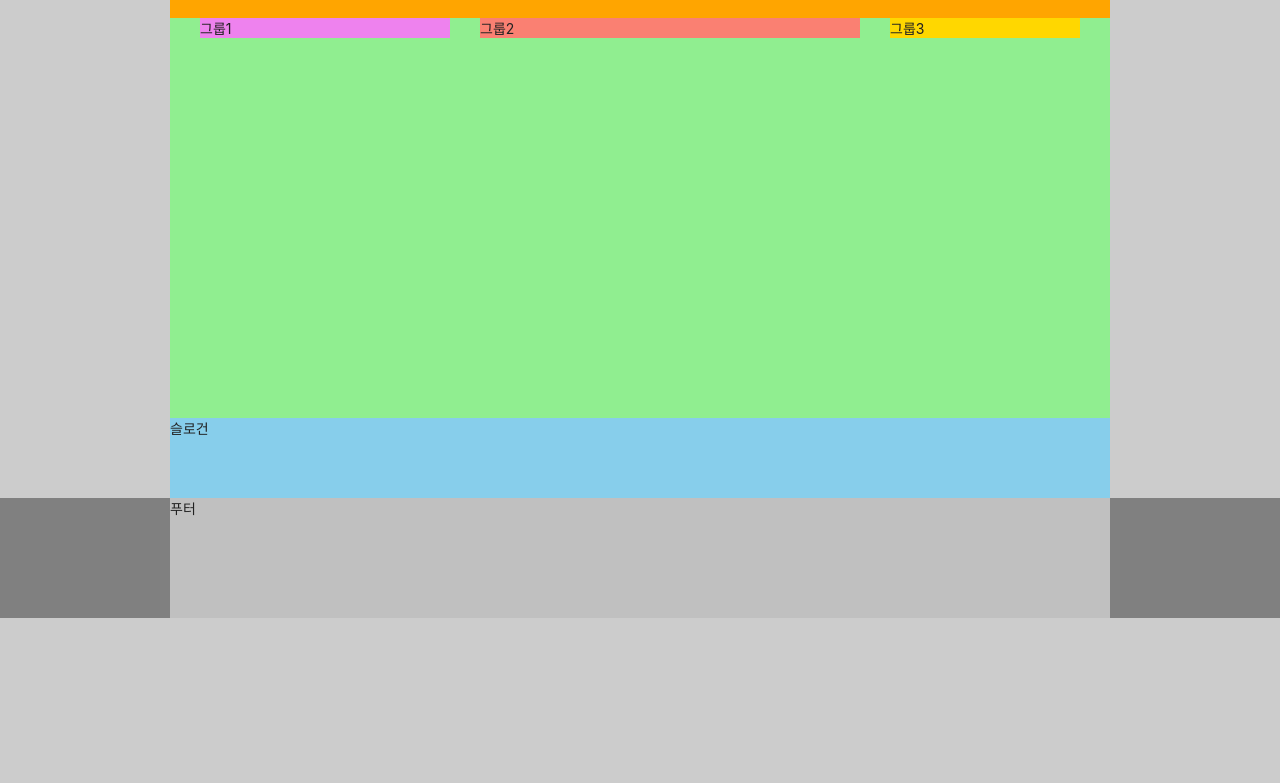
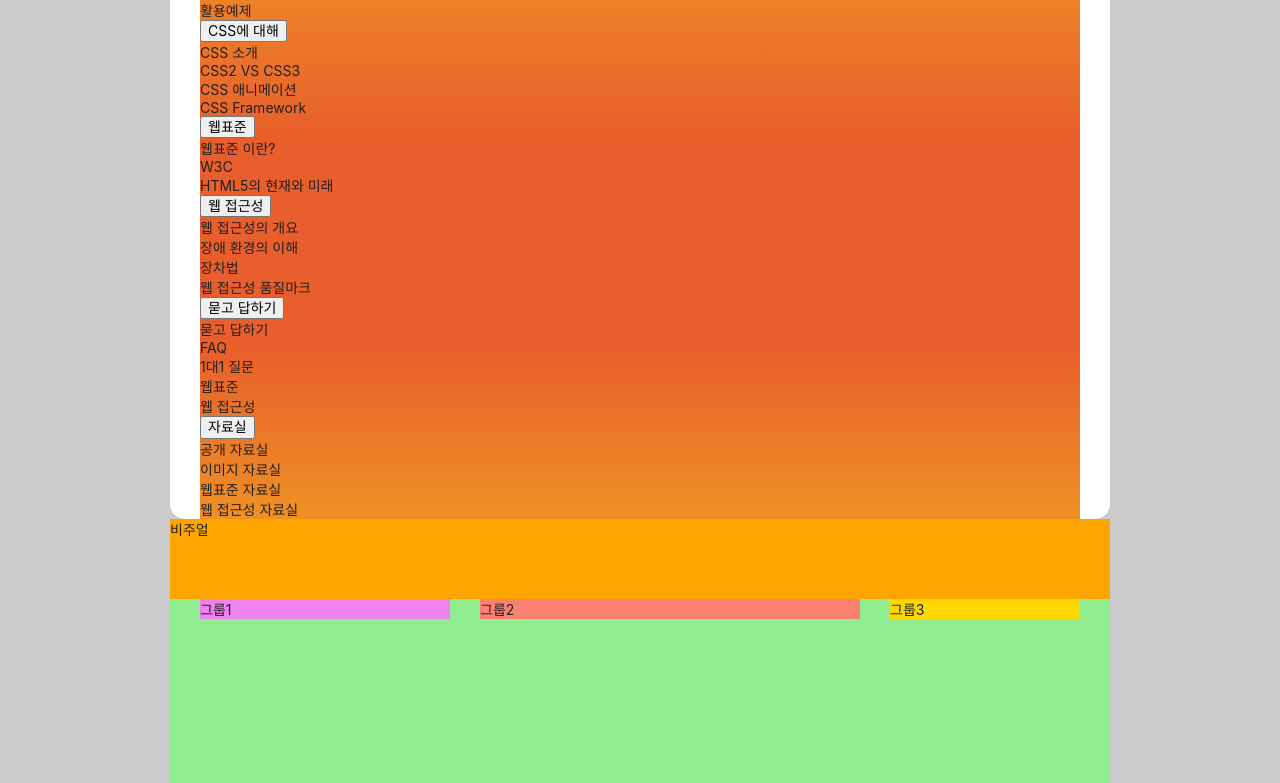
Before and after one commit to sumin-Kim-00/HTML5, a plain HTML site: page index.html in a window 1280 px wide. Shown: the part 103-886 px from the top of the page. Before the commit the page ends 800 px from the top, so only its background shows below. Drawn offline with Linux system fonts and the light colour scheme; a web font is replaced by a local one.

Commit message:
메인메뉴 마크업 및 배경 색상 적용

```diff
--- a/index.html
+++ b/index.html
@@ -29,6 +29,107 @@
     </ul>
     <nav class="navigation">
       <h2 class="a11y-hidden">메인 메뉴</h2>
+      <ul class="menu">
+        <li class="menu-item is-active">
+          <button type="button" class="menu-button">HTML에 대해</button>
+          <ul class="sub-menu menu-html">
+            <li>
+              <a href="/">HTML5 소개</a>
+            </li>
+            <li>
+              <a href="/">레퍼런스 소개</a>
+            </li>
+            <li>
+              <a href="/">활용예제</a>
+            </li>
+          </ul>
+        </li>
+        <li class="menu-item">
+          <button type="button" class="menu-button">CSS에 대해</button>
+          <ul class="sub-menu menu-css">
+            <li>
+              <a href="/">CSS 소개</a>
+            </li>
+            <li>
+              <a href="/">CSS2 VS CSS3</a>
+            </li>
+            <li>
+              <a href="/">CSS 애니메이션</a>
+            </li>
+            <li>
+              <a href="/">CSS Framework</a>
+            </li>
+          </ul>
+        </li>
+        <li class="menu-item">
+          <button type="button" class="menu-button">웹표준</button>
+          <ul class="sub-menu menu-standards">
+            <li>
+              <a href="/">웹표준 이란?</a>
+            </li>
+            <li>
+              <a href="/">W3C</a>
+            </li>
+            <li>
+              <a href="/">HTML5의 현재와 미래</a>
+            </li>
+          </ul>
+        </li>
+        <li class="menu-item">
+          <button type="button" class="menu-button">웹 접근성</button>
+          <ul class="sub-menu menu-accessibility">
+            <li>
+              <a href="/">웹 접근성의 개요</a>
+            </li>
+            <li>
+              <a href="/">장애 환경의 이해</a>
+            </li>
+            <li>
+              <a href="/">장차법</a>
+            </li>
+            <li>
+              <a href="/">웹 접근성 품질마크</a>
+            </li>
+          </ul>
+        </li>
+        <li class="menu-item">
+          <button type="button" class="menu-button">묻고 답하기</button>
+          <ul class="sub-menu menu-qna">
+            <li>
+              <a href="/">묻고 답하기</a>
+            </li>
+            <li>
+              <a href="/">FAQ</a>
+            </li>
+            <li>
+              <a href="/">1대1 질문</a>
+            </li>
+            <li>
+              <a href="/">웹표준</a>
+            </li>
+            <li>
+              <a href="/">웹 접근성</a>
+            </li>
+          </ul>
+        </li>
+        <li class="menu-item">
+          <button type="button" class="menu-button">자료실</button>
+          <ul class="sub-menu menu-archive">
+            <li>
+              <a href="/">공개 자료실</a>
+            </li>
+            <li>
+              <a href="/">이미지 자료실</a>
+            </li>
+            <li>
+              <a href="/">웹표준 자료실</a>
+            </li>
+            <li>
+              <a href="/">웹 접근성 자료실</a>
+            </li>
+          </ul>
+        </li>
+      </ul>
     </nav>
 
   </header>
--- a/styles/style.css
+++ b/styles/style.css
@@ -92,10 +92,22 @@ body {
   padding-right: 0;
 } */
 
-
 .divider{
   margin-right: 4px;
 }
+
+/* 메인 메뉴 */
+.menu {
+  background: #e85e2c
+  linear-gradient(
+    to bottom,
+    #ef9126 0%,
+    #e85e2c 35%,
+    #e85e2c 70%,
+    #ef9126 100%
+  );
+}
+
 
 /* 비주얼 */
 .visual {
```
